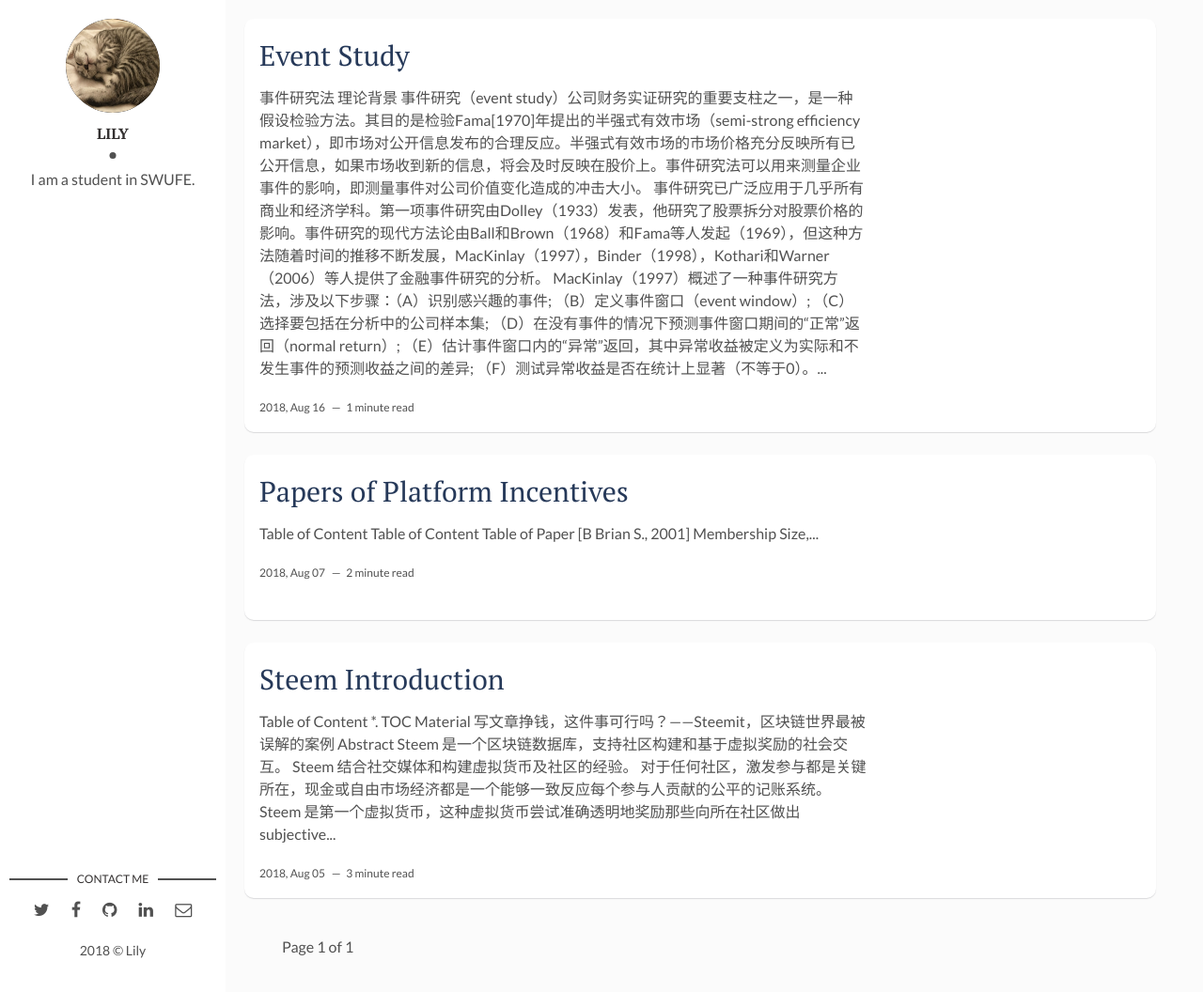
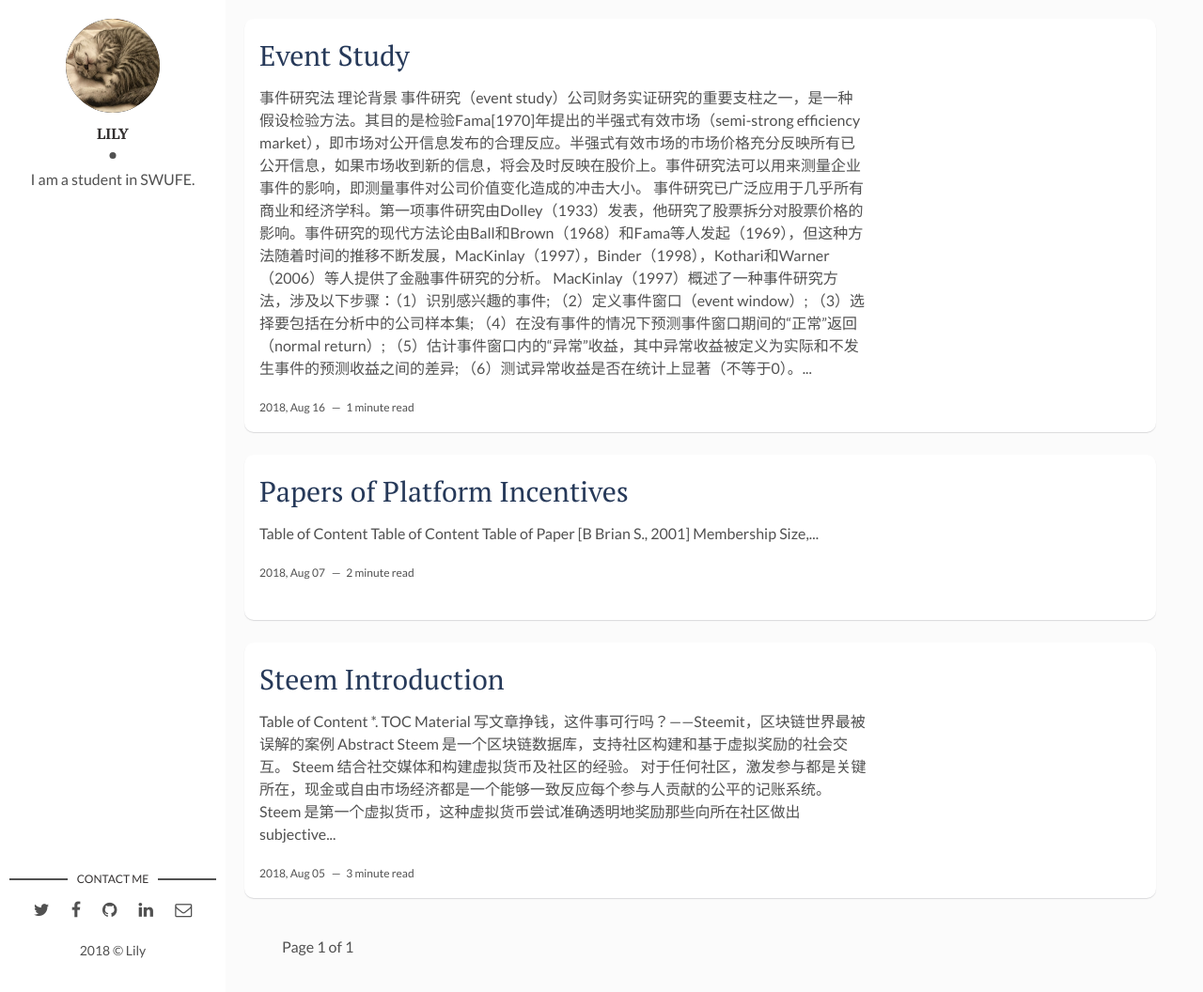
Before and after one commit to Tammy-Lee/Tammy-Lee.github.io, a Jekyll site: the page built from index.html, in a window 1280 px wide and 1056 px high. Shown: the whole window at 94% size. Built offline with Jekyll 4.4.1, drawn with Linux system fonts in a browser that asks for light colours; the list of posts is cut into pages by our own code; part of the change alters nothing that is shown.

Commit message:
add new file 1

```diff
--- a/_posts/2018-08-16-event-study.markdown
+++ b/_posts/2018-08-16-event-study.markdown
@@ -6,7 +6,7 @@
 
 事件研究已广泛应用于几乎所有商业和经济学科。第一项事件研究由Dolley（1933）发表，他研究了股票拆分对股票价格的影响。事件研究的现代方法论由Ball和Brown（1968）和Fama等人发起（1969），但这种方法随着时间的推移不断发展，MacKinlay（1997），Binder（1998），Kothari和Warner（2006）等人提供了金融事件研究的分析。
 
-MacKinlay（1997）概述了一种事件研究方法，涉及以下步骤：（A）识别感兴趣的事件; （B）定义事件窗口（event window）; （C）选择要包括在分析中的公司样本集; （D）在没有事件的情况下预测事件窗口期间的“正常”返回（normal return）; （E）估计事件窗口内的“异常”返回，其中异常收益被定义为实际和不发生事件的预测收益之间的差异; （F）测试异常收益是否在统计上显著（不等于0）。
+MacKinlay（1997）概述了一种事件研究方法，涉及以下步骤：（1）识别感兴趣的事件; （2）定义事件窗口（event window）; （3）选择要包括在分析中的公司样本集; （4）在没有事件的情况下预测事件窗口期间的“正常”返回（normal return）; （5）估计事件窗口内的“异常”收益，其中异常收益被定义为实际和不发生事件的预测收益之间的差异; （6）测试异常收益是否在统计上显著（不等于0）。
 
 > 补充：有效资本市场假说的三种形式（从百度百科整理）
 >
@@ -20,19 +20,19 @@ MacKinlay（1997）概述了一种事件研究方法，涉及以下步骤：（A
 
 ## 步骤介绍
 
-1. 准确定义事件。从测量角度，研究人员希望缩小公告期（即事件窗口），以尽可能精确地细化信息信号，以捕捉股市的反应。 因此，在大多数情况下，研究人员使用每日公告期。 然而，在某些情况下（例如，Filbeck等人，2005），已经使用了每周公告期。
+1. 准确定义事件。从测量角度，研究人员希望缩小公告期（即事件窗口），以尽可能精确地细化信息信号，以捕捉股市的反应。 因此，在大多数情况下，研究人员使用每日公告期。 然而，在某些情况下（例如，Filbeck等人，2005），已经使用了每周公告期。此外，还需要定义样本和新闻来源，确定投资者可以公开获取信息的来源。
 
-2. 定义样本和新闻来源。确定投资者可以公开获取信息的来源。
+2. 确定事件时间窗口。在事件研究中使用的资产价格通常是收盘价。如果您知道新闻成为公共信息的确切时间，请将此时间考虑在内。如果在交易系统（例如股票交易所）关闭后新闻成为公共信息，则它们将被包括在下一个交易日的收盘价中。如果无法确定新闻的确切时间，则应选择一个为期三天的活动窗口（在确定的活动日期之前一天开始并在确定的活动日期后一天结束）以应对活动日期的不确定性。
 
-3. 确定时间窗口。在事件研究中使用的资产价格通常是收盘价。如果您知道新闻成为公共信息的确切时间，请将此时间考虑在内。如果在交易系统（例如股票交易所）关闭后新闻成为公共信息，则它们将被包括在下一个交易日的收盘价中。如果无法确定新闻的确切时间，则应选择一个为期三天的活动窗口（在确定的活动日期之前一天开始并在确定的活动日期后一天结束）以应对活动日期的不确定性。
+3. 确定公司样本。
 
-4. 确定预期收益计算的估算方法。
+4. 确定预期收益（正常收益）的估算方法。
 
    我们将以事件发生日期作为中心点构建时间序列。事件发生日期记为0时间点。假设0时间点没有事件发生，计算股票的正常收益。
 
-5. 确定估计和事件窗口。
+   首先要确定估算时间窗口。
 
-6. 计算异常收益。
+5. 计算异常收益。
 
    定义公司i在日期t的日股票异常收益为公司i在日期t的股票收益与公司i在日期t的预期股票收益之差。
    $$
@@ -42,17 +42,15 @@ MacKinlay（1997）概述了一种事件研究方法，涉及以下步骤：（A
    $$
    CAR_{it}=∑AR_{it}
    $$
-   *CARit*
+   *CARit*即为时间窗口股票的累积异常收益。
 
-7. 测试统计显著性。
+6. 测试统计显著性。
 
    H0:平均异常收益等于0。
 
-
-
 > [event study lecture slides](http://www1.uis.no/ansatt/odegaard/teach/empir_finance_2018/lectures/event_studies/event_studies_lecture_slides.pdf)
 
-## 相关研究
+## 相关研究及细节
 
 
 
```
